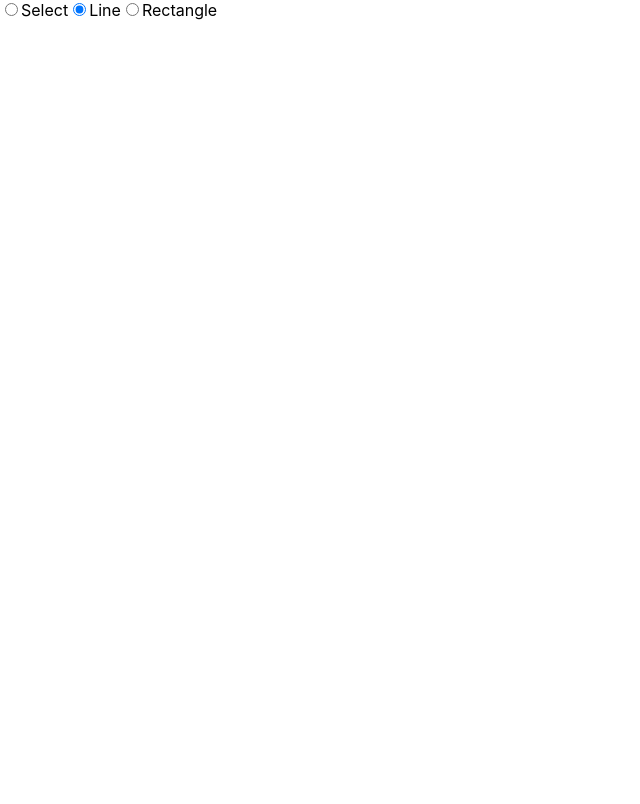
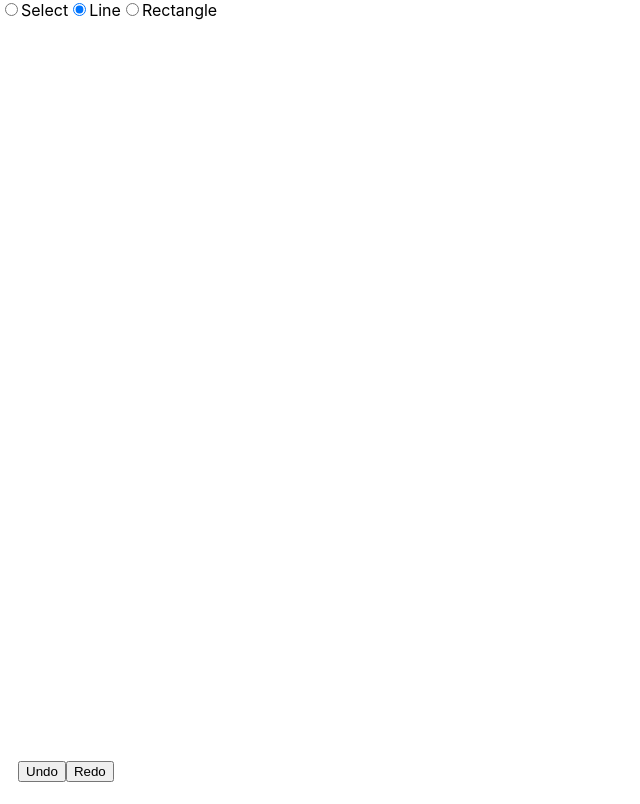
Before and after one commit to alison2686/calligraphy-brush, a React (Create React App) app: page / in a window 1280 px wide. Shown: the whole page, without its empty margins (0-640 px from the left). Built offline with nearby package versions, Linux system fonts and the light colour scheme.

Commit message:
add undo and redo

```diff
--- a/src/App.js
+++ b/src/App.js
@@ -1,4 +1,5 @@
 import React, { useLayoutEffect, useState } from 'react'
+import { useEffect } from 'react/cjs/react.development'
 import rough from 'roughjs/bundled/rough.esm'
 
 
@@ -98,8 +99,31 @@
   }
 }
 
+const useHistory = (initialState) => {
+    const [index, setIndex] = useState(0)
+    const [history, setHistory] = useState([initialState])
+
+    const setState = (action, overwrite = false) => {
+        const newState = typeof action === 'function' ? action(history[index]) : action
+        if (overwrite) {
+            const historyCopy = [...history];
+            historyCopy[index] = newState;
+            setHistory(historyCopy);
+          } else {
+            const updatedState = [...history].slice(0, index + 1);
+            setHistory([...updatedState, newState]);
+            setIndex(prevState => prevState + 1);
+          }
+    }
+
+    const undo = () => index > 0 && setIndex(prevState => prevState - 1);
+    const redo = () => index < history.length - 1 && setIndex(prevState => prevState + 1);
+
+    return [history[index], setState, undo, redo]
+}
+
 function App() {
-    const [elements, setElements] = useState([])
+    const [elements, setElements, undo, redo] = useHistory([])
     const [action, setAction] = useState('none')
     const [tool, setTool] = useState('line')
     const [selectedElement, setSelectedElement] = useState(null)
@@ -120,13 +144,30 @@
 
     }, [elements])
 
+    useEffect(() => {
+        const undoRedoFunction = event => {
+          if ((event.metaKey || event.ctrlKey) && event.key === "z") {
+            if (event.shiftKey) {
+              redo()
+            } else {
+              undo()
+            }
+          }
+        };
+
+        document.addEventListener('keydown', undoRedoFunction);
+        return () => {
+          document.removeEventListener('keydown', undoRedoFunction);
+        };
+      }, [undo, redo]);
+
     const updateElement = (id, x1, y1, x2, y2, type) => {
         const updatedElement = createElement(id, x1, y1, x2, y2, type)
 
         const elementsCopy = [...elements]
 
         elementsCopy[id] = updatedElement
-        setElements(elementsCopy)
+        setElements(elementsCopy, true)
     }
 
     const handleMouseDown = (event) => {
@@ -139,6 +180,7 @@
                 const offsetX = clientX - element.x1
                 const offsetY = clientY - element.y1
                 setSelectedElement({...element, offsetX, offsetY})
+                setElements(prevState => prevState)
 
                 if (element.position === "inside") {
                     setAction("moving");
@@ -185,11 +227,13 @@
         }
     }
     const handleMouseUp = () => {
+        if(selectedElement) {
         const index = selectedElement.id
         const { id, type } = elements[index]
         if(action === 'painting' || action === 'resizing') {
             const {x1, y1, x2, y2} = adjustElementCoords(elements[index])
             updateElement(id, x1, y1, x2, y2, type)
+            }
         }
         setAction('none')
         setSelectedElement(null)
@@ -220,6 +264,10 @@
                 />
                 <label htmlFor='rectangle'>Rectangle</label>
             </div>
+            <div style={{ position: 'fixed', bottom: 0, padding: 18}}>
+                <button onClick={undo}>Undo</button>
+                <button onClick={redo}>Redo</button>
+            </div>
             <canvas
                 id='canvas'
                 // style={{ backgroundColor: "blue"}}
```
